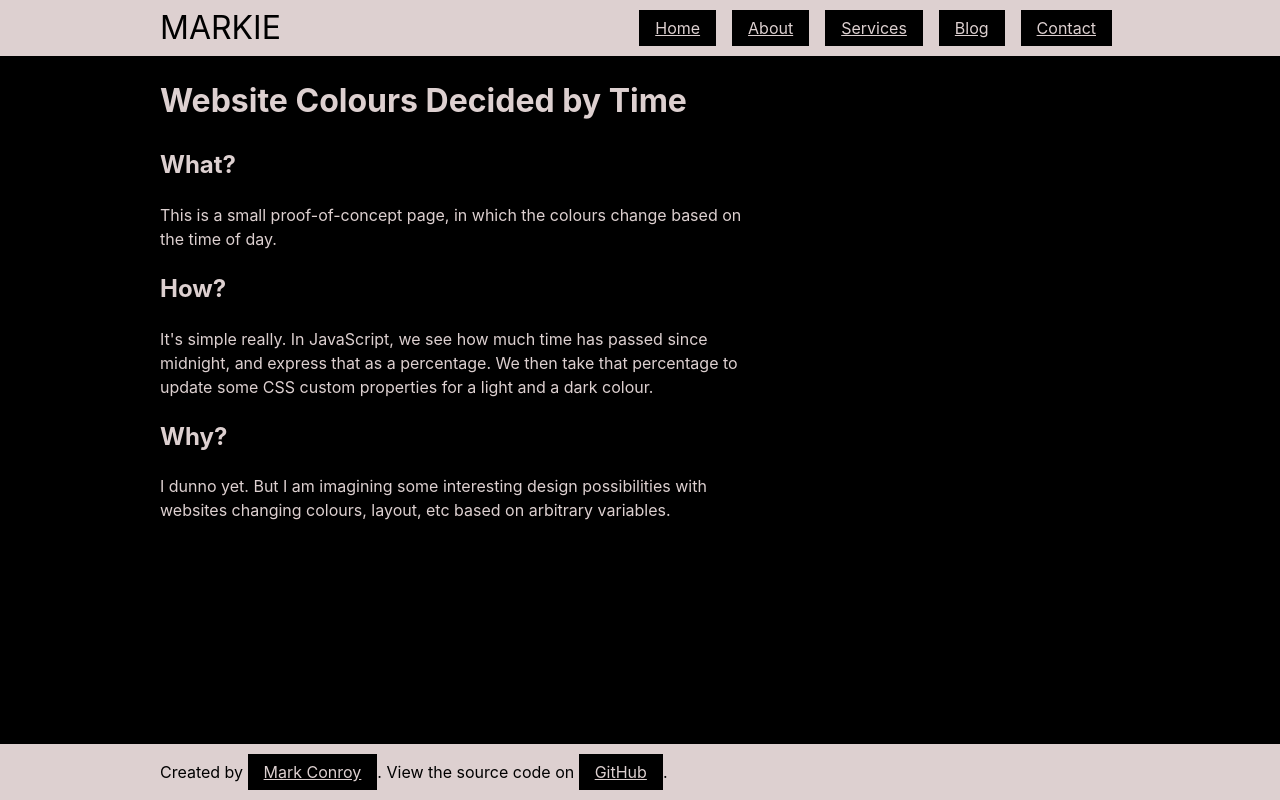
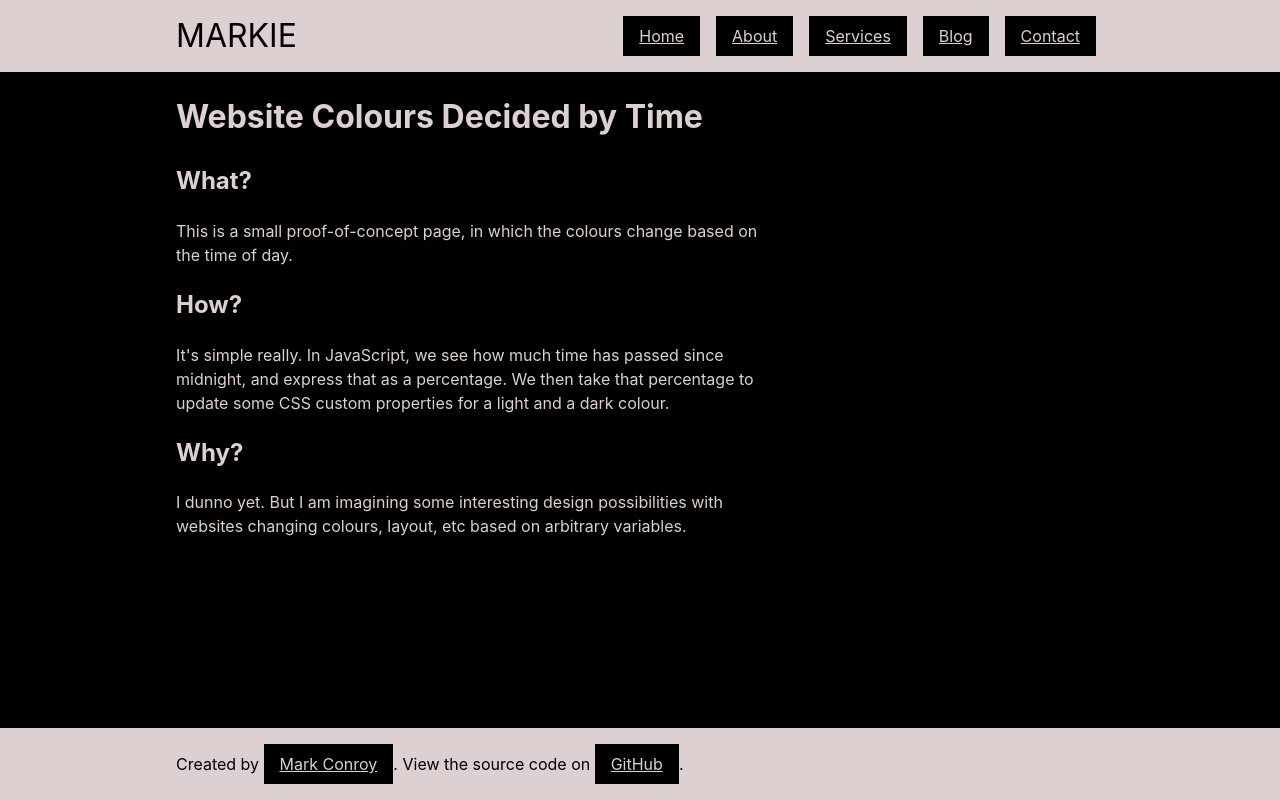
Before and after one commit to markconroy/fun, a PHP site: page /percent-website-colour/ in a window 1280 px wide. Run offline with PHP 8.4, Linux system fonts and the light colour scheme.

Commit message:
better responsiveness

```diff
--- a/percent-website-colour/style.css
+++ b/percent-website-colour/style.css
@@ -25,6 +25,8 @@
 .container {
   max-width: 960px;
   margin: auto;
+  padding-left: 1rem;
+  padding-right: 1rem;
 }
 
 .header,
@@ -44,6 +46,7 @@
 
 .header a,
 .footer a {
+  display: inline-block;
   color: var(--colour-primary);
   background-color: var(--colour-secondary);
   padding: 0.5rem 1rem;
@@ -60,6 +63,12 @@
 
 .header__nav {
   margin-left: auto;
+  overflow: scroll;
+  -ms-overflow-style: none;
+  scrollbar-width: none;
+}
+.header__nav::-webkit-scrollbar {
+  display: none;
 }
 
 .header__menu {
```
